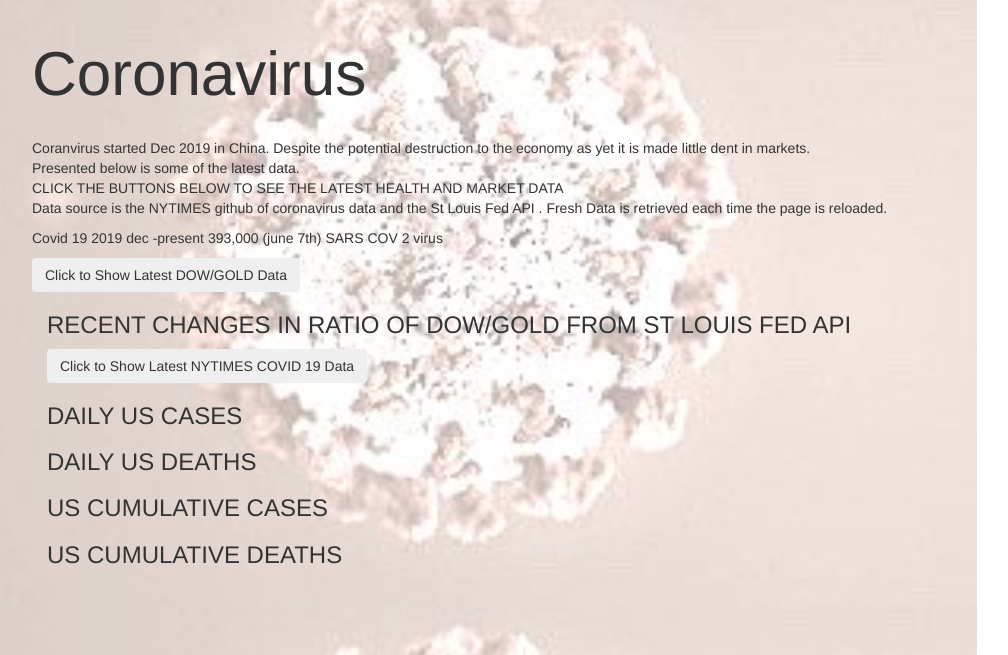
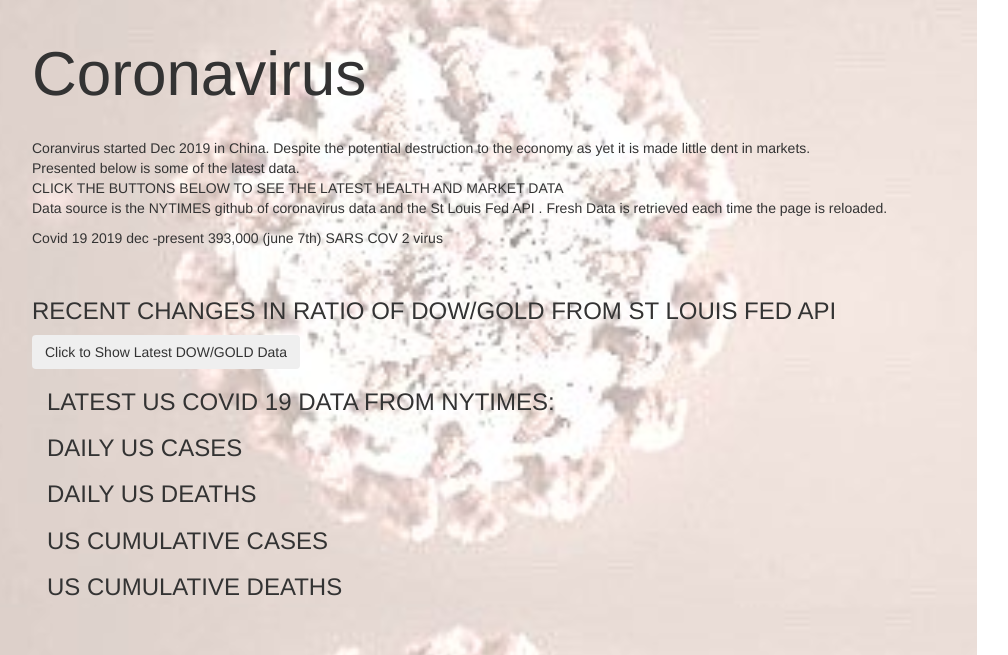
Before and after one commit to pandemicgoldprices/pandemicgoldprices, a Flask app: template templates/coronavirus.html in a window 1280 px wide. Shown: the part 52-707 px from the top of the page, without its empty margins (23-1031 px from the left). Run offline with Flask 2, Linux system fonts and the light colour scheme; the template is opened without the code that fills it, so the values that code supplies are empty; some libraries are stand-ins or nearby versions.

Commit message:
corona onload

```diff
--- a/templates/coronavirus.html
+++ b/templates/coronavirus.html
@@ -13,6 +13,7 @@
     <link rel="stylesheet" href="https://maxcdn.bootstrapcdn.com/bootstrap/3.4.1/css/bootstrap.min.css">
     <script src="https://ajax.googleapis.com/ajax/libs/jquery/3.5.1/jquery.min.js"></script>
     <script src="https://maxcdn.bootstrapcdn.com/bootstrap/3.4.1/js/bootstrap.min.js"></script>
+    <body onload="renderCountry()"></body>
 
     <!-- background-size: 440px;-->
     <style>
@@ -90,6 +91,8 @@
           <br>
          </p>
          <p>Covid 19 2019 dec -present 393,000 (june 7th) SARS COV 2 virus</p>
+         <br>
+         <H3> RECENT CHANGES IN RATIO OF DOW/GOLD FROM ST LOUIS FED API </H3>
        <div>
         <button id = "myButton" type="button" class="btn btn-secondary" onClick="apiData('myPlot', {{ data }})">Click to Show Latest DOW/GOLD Data</button>
  </div>
@@ -98,11 +101,10 @@
 <div class="container">
   <div class="row">
     <div class="col-sm-12">
-      <H3> RECENT CHANGES IN RATIO OF DOW/GOLD FROM ST LOUIS FED API </H3>
+
       <div id ="myPlot"></div>
-      <div>
-        <button id = "myButton2" type="button" class="btn btn-secondary" onClick="renderCountry()">Click to Show Latest NYTIMES COVID 19 Data</button>
-      </div>
+      <H3> LATEST US COVID 19 DATA FROM NYTIMES:  </H3>
+
       <H3> DAILY US CASES </H3>
       <div id ="dailycases"></div>
       <H3> DAILY US DEATHS </H3>
```
